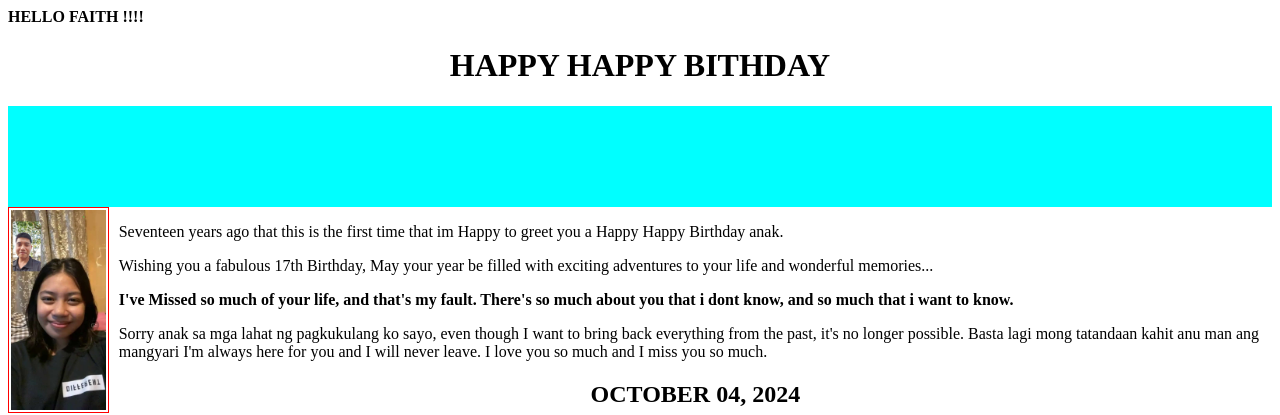
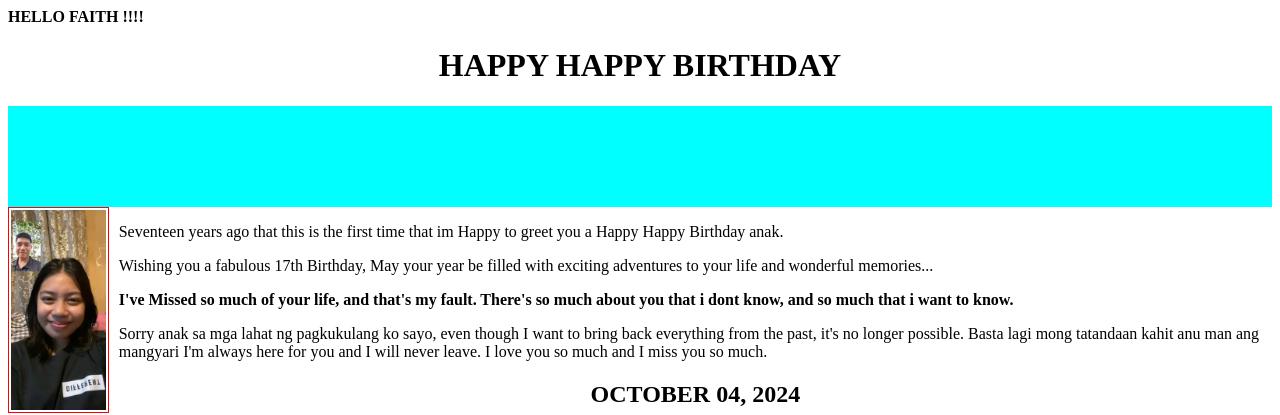
Before and after one commit to Kastila20/Shanefaith-Web, a plain HTML site: page index.html in a window 1280 px wide. Shown: the top 415 px of the page. Drawn offline with Linux system fonts and the light colour scheme.

Commit message:
Update index.html

```diff
--- a/index.html
+++ b/index.html
@@ -19,7 +19,7 @@
     </head>
     <body>
         <b>HELLO FAITH !!!!</b>
-        <h1 align="center">HAPPY HAPPY BITHDAY</h1>
+        <h1 align="center">HAPPY HAPPY BIRTHDAY</h1>
 
         <div align="center" style="background-color:aqua; height: 100%;
         padding-top:8%">
```
